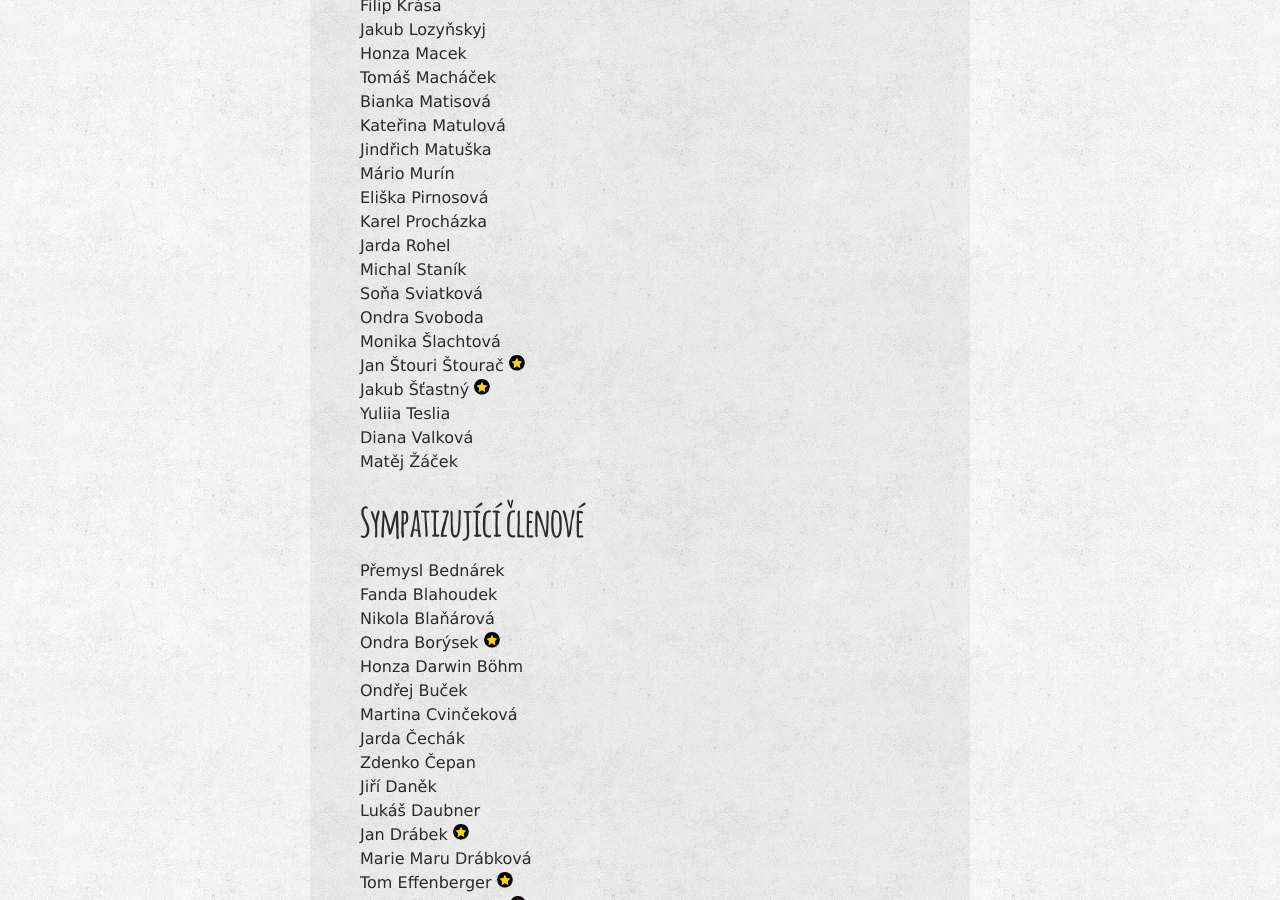
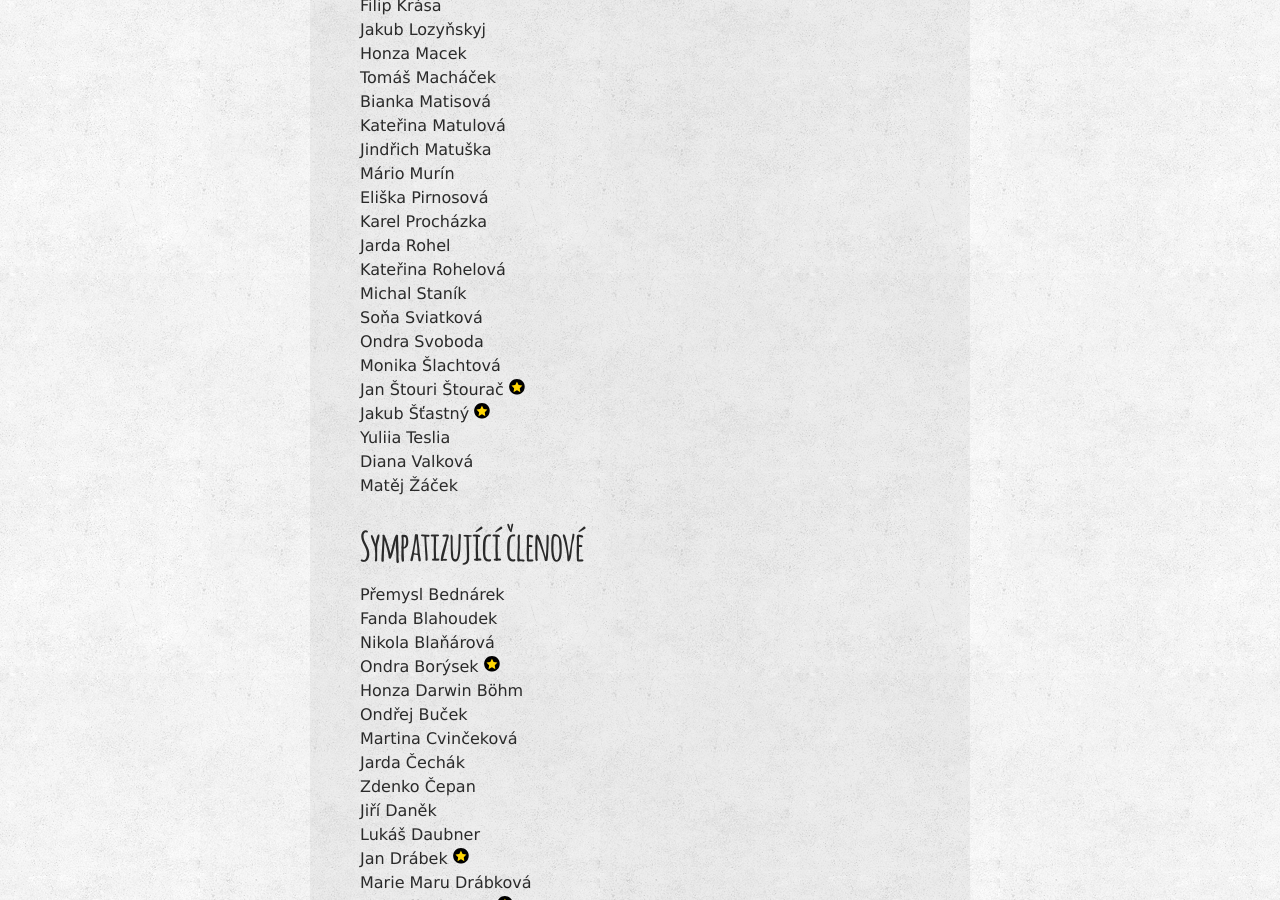
Before and after one commit to zverinec/zverinec-web, a Jekyll site: the page built from _pages/members.md, in a window 1280 px wide and 900 px high, scrolled down 1127 px. Built offline with Jekyll 4.4.1, drawn with Linux system fonts in a browser that asks for light colours; comment, search, counter and statistics services are not loaded.

Commit message:
Add active member

```diff
--- a/_pages/members.md
+++ b/_pages/members.md
@@ -42,6 +42,7 @@ Mário Murín<br/>
 Eliška Pirnosová<br/>
 Karel Procházka<br/>
 Jarda Rohel<br/>
+Kateřina Rohelová<br/>
 Michal Staník<br/>
 Soňa Sviatková<br/>
 Ondra Svoboda<br/>
```
